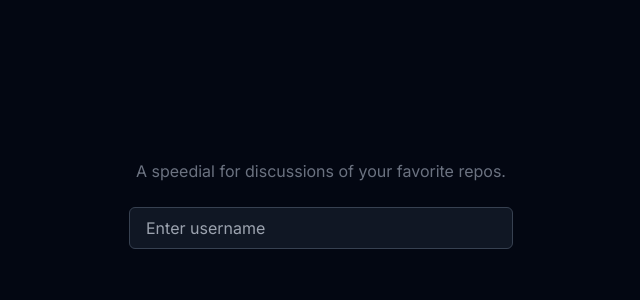
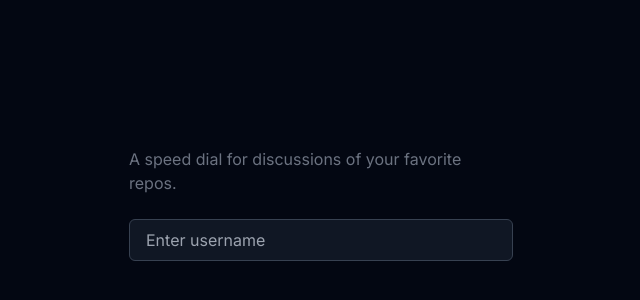
Before and after one commit to oneminch/SpeedDial, a Next.js app: page / in a window 1280 px wide. Shown: the part 196-496 px from the top of the page, without its empty margins (319-959 px from the left). Built offline with nearby package versions, Linux system fonts and the light colour scheme.

Commit message:
minor typo fix

```diff
--- a/src/pages/index.js
+++ b/src/pages/index.js
@@ -30,7 +30,7 @@ export default function Home() {
       className={`flex min-h-screen flex-col items-center justify-center p-16 ${inter.className} max-w-lg mx-auto`}
     >
       <p className="mb-6 text-gray-500">
-        A speedial for discussions of your favorite repos.
+        A speed dial for discussions of your favorite repos.
       </p>
       <form onSubmit={handleSubmit} className="w-full">
         <label
```
